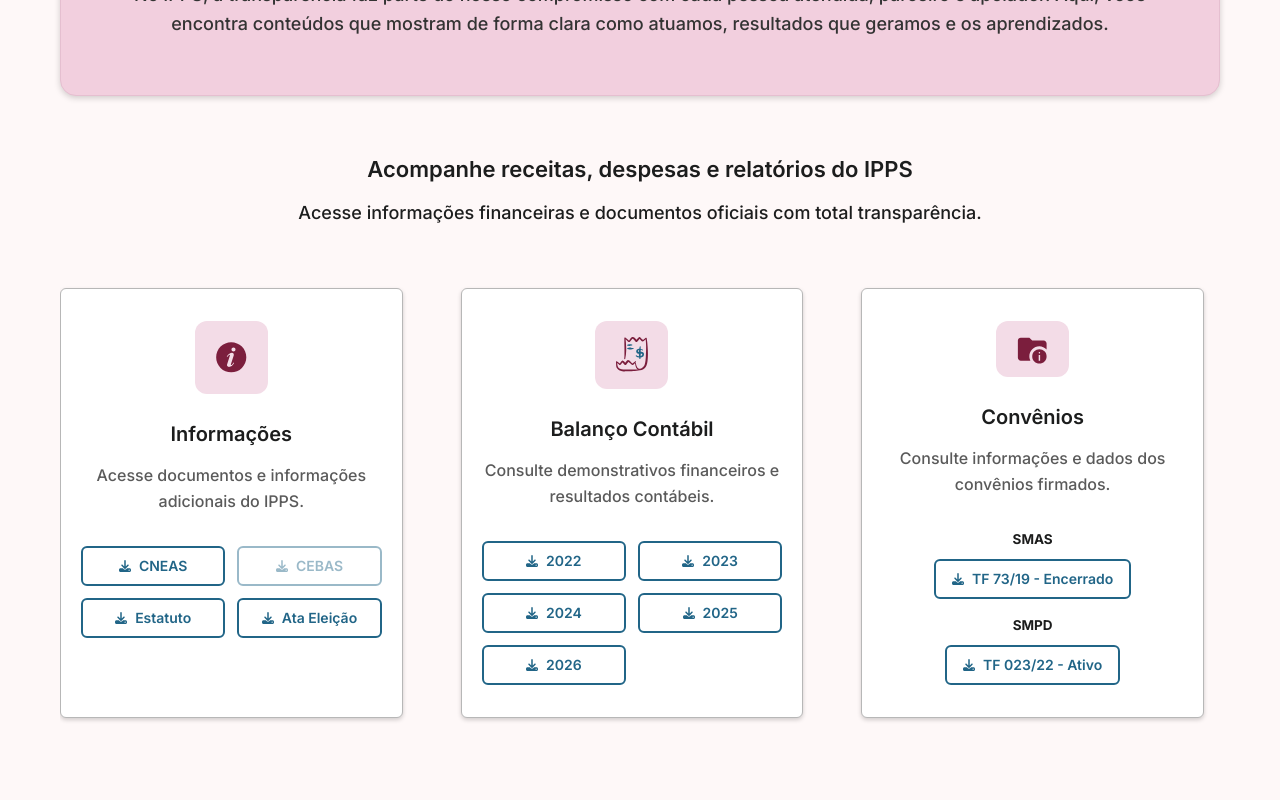
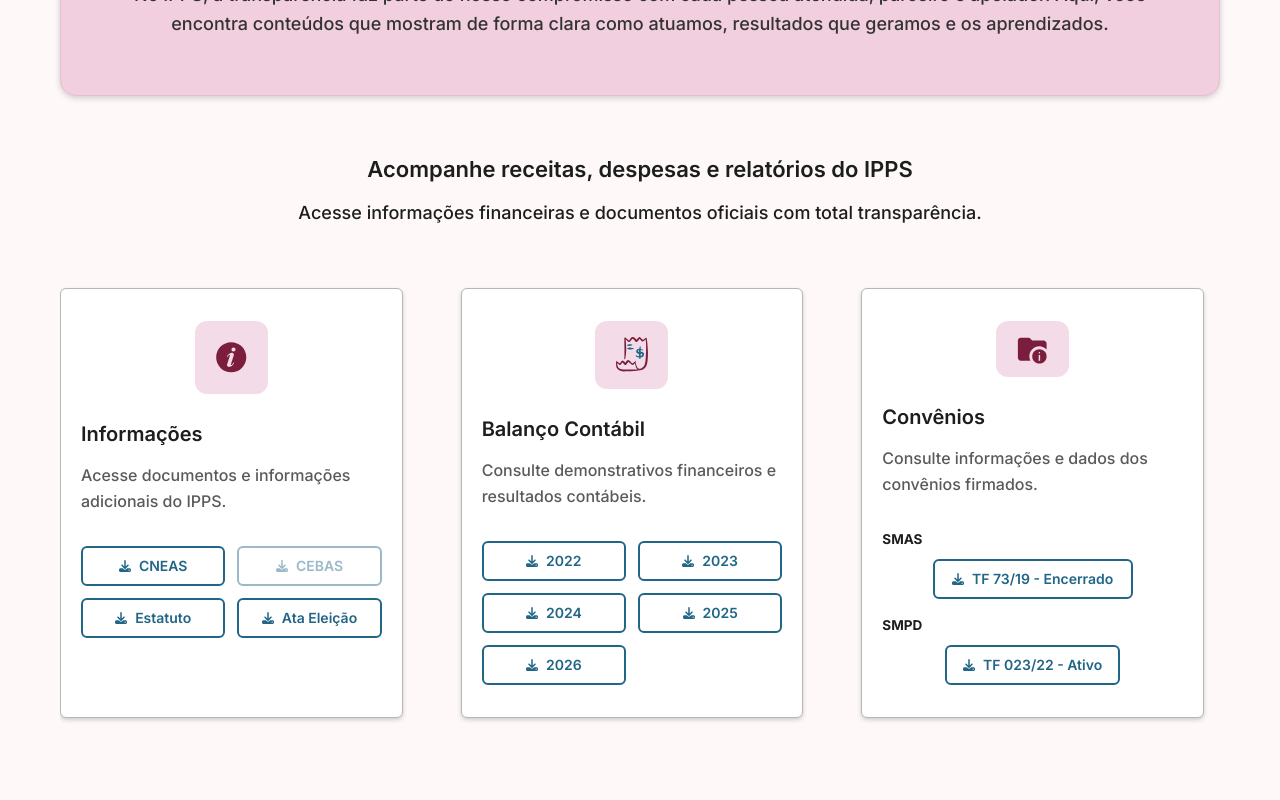
Before and after one commit to MF-Sergio/IPPS, a React (Vite) app: page /transparencia in a window 1280 px wide. Shown: the part 460-1260 px from the top of the page. Built offline with nearby package versions, Linux system fonts and the light colour scheme.

Commit message:
feat: ajustes de responsividade

```diff
--- a/src/pages/Transparencia/components/CabecalhoTransparencia.tsx
+++ b/src/pages/Transparencia/components/CabecalhoTransparencia.tsx
@@ -5,14 +5,14 @@ import {
 
 export default function CabecalhoTransparencia() {
   return (
-    <section className="w-full pb-8 pt-2">
-      <div className="mt-15 w-full text-center">
+    <section className="w-full pb-8 sm:pt-2">
+      <div className="sm:mt-15 w-full text-center">
         <h1 className="text-4xl font-bold text-[var(--vermelho)]">
           {tituloTransparencia}
         </h1>
       </div>
 
-      <div className="rounded-2xl border border-[#e5bfd0] bg-[#f2cfde] px-12 py-14 text-center shadow-[0_2px_6px_rgba(0,0,0,0.18)]">
+      <div className="rounded-2xl sm:border border-[#e5bfd0] sm:bg-[#f2cfde] px-12 py-14 text-center sm:shadow-[0_2px_6px_rgba(0,0,0,0.18)]">
         <h2 className="text-[22px] font-bold text-[#1C1D1D]">
           {introducaoTransparencia.title}
         </h2>
--- a/src/pages/Transparencia/components/SecaoTransparencia.tsx
+++ b/src/pages/Transparencia/components/SecaoTransparencia.tsx
@@ -10,7 +10,7 @@ import {
 
 function LinkDownload({ label, href }: LinkDocumento) {
   const baseClasses =
-    "inline-flex items-center justify-center gap-2 rounded-md border-2 border-[var(--verde)] px-4 py-2 text-sm font-semibold text-[var(--verde)] transition-colors duration-200 hover:bg-[var(--verde)] hover:text-white";
+    "inline-flex w-full items-center sm:justify-center gap-2 rounded-md border-2 border-[var(--verde)] px-4 py-2 text-sm font-semibold text-[var(--verde)] transition-colors duration-200 hover:bg-[var(--verde)] hover:text-white sm:max-w-[200px]";
 
   if (!href) {
     return (
@@ -53,23 +53,25 @@ function CartaoDocumento({
   footer,
 }: CartaoDocumentoProps) {
   return (
-    <article className="flex h-[430px] flex-col rounded-[6px] border border-[#b7b7b7] bg-white px-5 py-8 shadow-[0_2px_4px_rgba(0,0,0,0.18)]">
+    <article className="flex min-h-[430px] flex-col rounded-[6px] border border-[#b7b7b7] bg-white px-4 py-6 shadow-[0_2px_4px_rgba(0,0,0,0.18)] md:h-[430px] md:px-5 md:py-8">
       <div className="mx-auto flex h-[73px] w-[73px] items-center justify-center rounded-xl bg-[#f3dce7]">
         <img src={icon} alt="" className="h-[35px] w-[35px] object-contain" />
       </div>
-      <div className="mt-6 flex flex-1 flex-col">
+      <div className="mt-6 flex flex-1 flex-col items-center text-center md:items-start md:text-left">
         <h3 className="text-[20px] font-semibold text-[#1C1D1D]">{title}</h3>
-        <p className="mt-3 text-base font-medium leading-relaxed text-[#5a5a5a]">
+        <p className="mt-3 max-w-[290px] text-base font-medium leading-relaxed text-[#5a5a5a] md:max-w-none">
           {description}
         </p>
         {links.length > 0 ? (
-          <div className="mt-8 grid grid-cols-2 gap-3">
+          <div className="mt-8 grid w-full grid-cols-1 gap-3 md:grid-cols-2 md:justify-items-start">
             {links.map((link) => (
               <LinkDownload key={link.label} {...link} />
             ))}
           </div>
         ) : null}
-        {footer ? <div className="mt-auto pt-8">{footer}</div> : null}
+        {footer ? (
+          <div className="mt-8 w-full md:mt-auto md:pt-8">{footer}</div>
+        ) : null}
       </div>
     </article>
   );
@@ -151,6 +153,68 @@ function CartaoSmpdDetalhado() {
   );
 }
 
+function BotaoArquivoCompacto({
+  href,
+  label,
+  tag,
+}: {
+  href: string;
+  label: string;
+  tag: string;
+}) {
+  return (
+    <a
+      href={href}
+      target="_blank"
+      rel="noreferrer"
+      className="flex w-full items-center justify-between rounded-md border-2 border-[var(--verde)] px-4 py-3 text-sm font-semibold text-[var(--verde)] transition-colors duration-200 hover:bg-[var(--verde)] hover:text-white"
+    >
+      <span className="flex items-center gap-2">
+        <FaDownload className="text-[0.75rem]" />
+        {label}
+      </span>
+      <span className="text-[13px] font-medium text-[#6b6b6b] hover:text-white">
+        {tag}
+      </span>
+    </a>
+  );
+}
+
+function SecaoTransparenciaMobile() {
+  const cartaoInformacoes = cartoesTransparencia[0]!;
+  const cartaoBalanco = cartoesTransparencia[1]!;
+  const cartaoConvenios = cartoesTransparencia[2]!;
+
+  return (
+    <section className="w-full overflow-hidden py-6 md:hidden">
+      <TituloSecao {...secaoTransparencia} />
+
+      <div className="mt-6 space-y-8 px-4">
+        <CartaoDocumento {...cartaoInformacoes} />
+        <CartaoDocumento {...cartaoBalanco} />
+        <CartaoDocumento
+          {...cartaoConvenios}
+          links={[]}
+          footer={
+            <div className="flex flex-col gap-4">
+              <BotaoArquivoCompacto
+                href={conveniosTransparencia.smas.href ?? ""}
+                label={conveniosTransparencia.smas.label}
+                tag="SMAS"
+              />
+              <BotaoArquivoCompacto
+                href={conveniosTransparencia.smpd.href ?? ""}
+                label={conveniosTransparencia.smpd.label}
+                tag="SMPD"
+              />
+            </div>
+          }
+        />
+      </div>
+    </section>
+  );
+}
+
 export default function SecaoTransparencia() {
   const cartaoInformacoes = cartoesTransparencia[0]!;
   const cartaoBalanco = cartoesTransparencia[1]!;
@@ -166,7 +230,10 @@ export default function SecaoTransparencia() {
   }
 
   return (
-    <section className="w-full overflow-hidden py-6">
+    <>
+      <SecaoTransparenciaMobile />
+
+      <section className="hidden w-full overflow-hidden py-6 md:block">
         <TituloSecao {...secaoTransparencia} />
 
         <div className="mt-5">
@@ -235,5 +302,6 @@ export default function SecaoTransparencia() {
           </div>
         </div>
       </section>
+    </>
   );
 }
```
Lines whose indentation alone changed are shown as unchanged.
